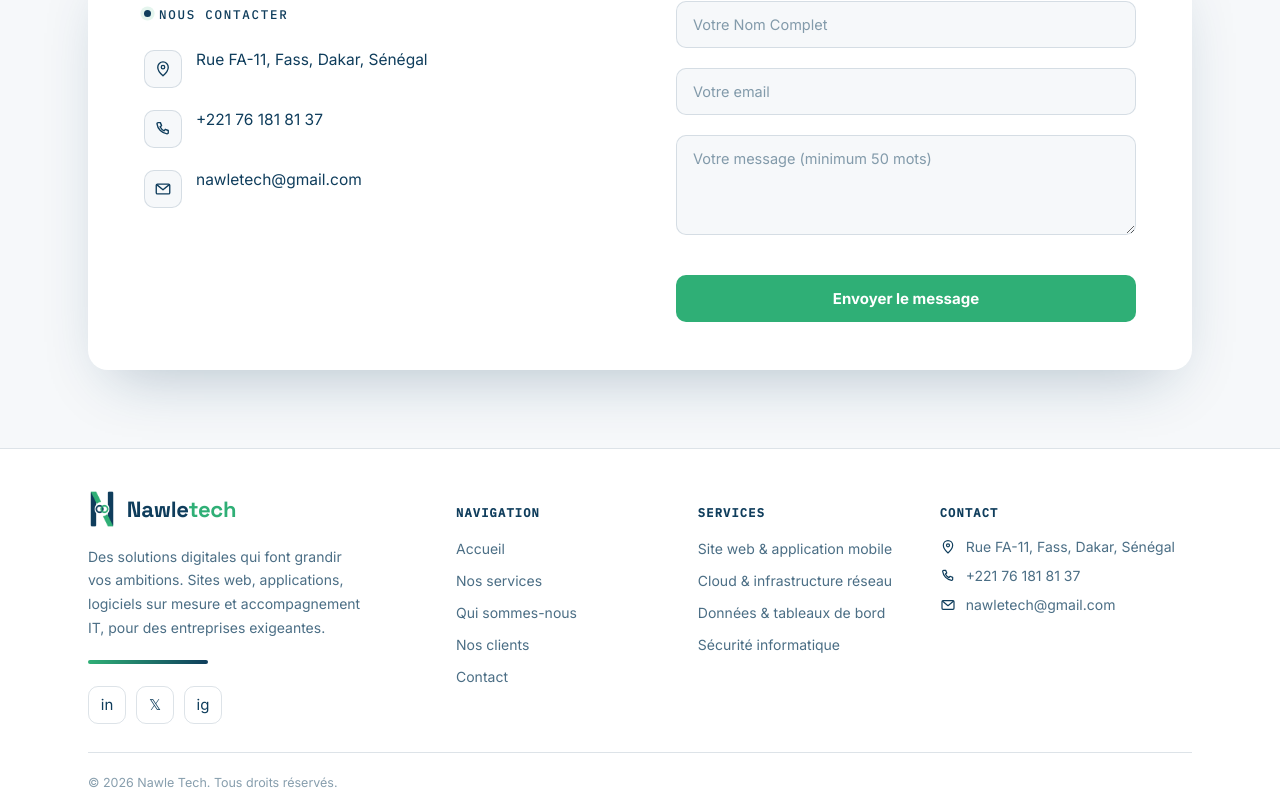
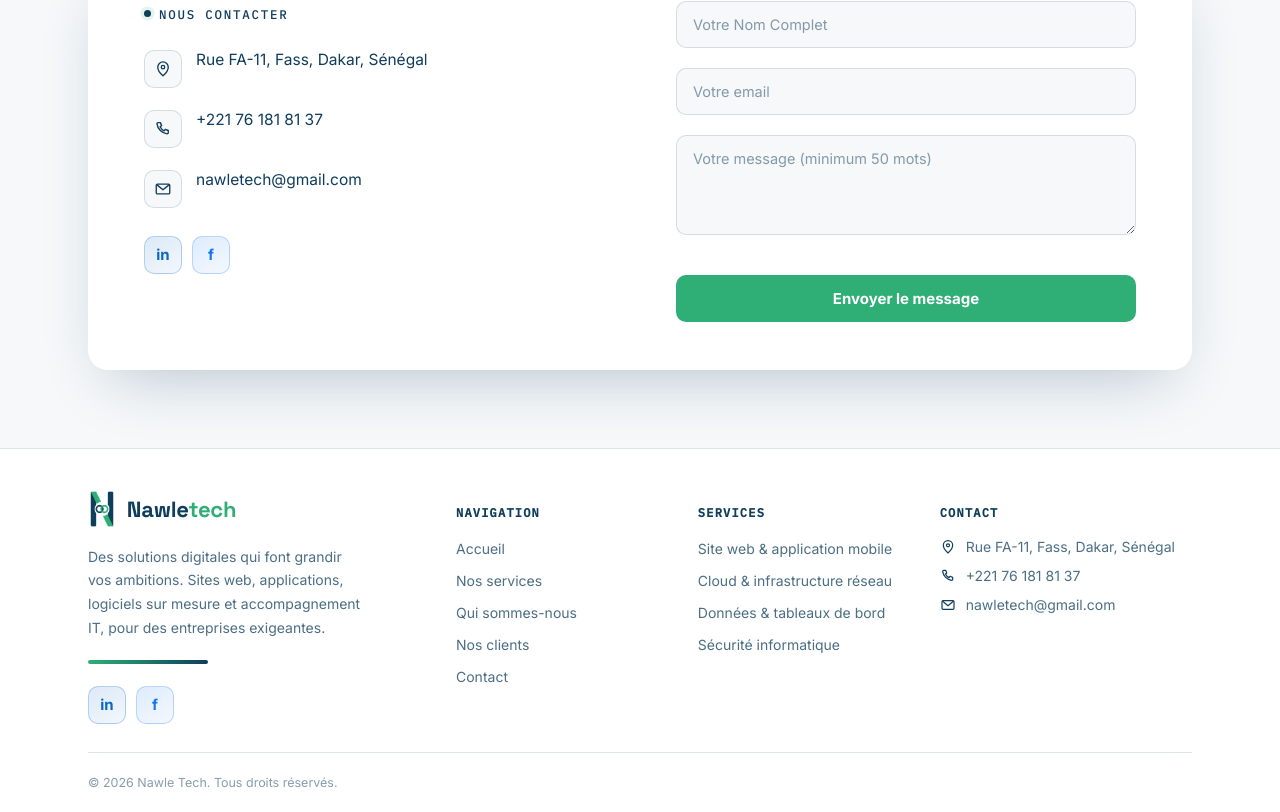
Before and after one commit to yobanteTech/nawletech, a React (Vite) app: page / in a window 1280 px wide. Shown: the part 3608-4420 px from the top of the page. Built offline with nearby package versions, Linux system fonts and the light colour scheme.

Commit message:
feat: ajoute Facebook et affiche les reseaux sociaux en couleurs de marque
Ajoute le lien Facebook (footer + schema sameAs), colore chaque icone
reseau social avec sa couleur de marque (LinkedIn bleu, Facebook bleu),
et affiche les icones a la fois dans la section Contact et le footer.

```diff
--- a/index.html
+++ b/index.html
@@ -154,7 +154,8 @@
         },
 
         "sameAs": [
-          "https://www.linkedin.com/company/nawletech/"
+          "https://www.linkedin.com/company/nawletech.com/",
+          "https://www.facebook.com/profile.php?id=61594120823150"
         ],
 
         "areaServed": [
--- a/src/App.tsx
+++ b/src/App.tsx
@@ -778,6 +778,10 @@ function App() {
                   </div>
                 </div>
               </div>
+              <div className="footer-social" style={{ marginTop: 28 }}>
+                <a href="https://www.linkedin.com/company/nawletech.com/" target="_blank" rel="noopener" aria-label="LinkedIn" className="social-linkedin">in</a>
+                <a href="https://www.facebook.com/profile.php?id=61594120823150" target="_blank" rel="noopener" aria-label="Facebook" className="social-facebook">f</a>
+              </div>
             </div>
             <form
               action="https://formsubmit.co/ajax/nawletech@gmail.com"
@@ -876,9 +880,8 @@ function App() {
               </p>
               <div className="brand-bar" aria-hidden="true"></div>
               <div className="footer-social" style={{ marginTop: 22 }}>
-                <a href="https://www.linkedin.com/company/nawletech/" target="_blank" rel="noopener" aria-label="LinkedIn">in</a>
-                <a href="#" aria-label="X">𝕏</a>
-                <a href="#" aria-label="Instagram">ig</a>
+                <a href="https://www.linkedin.com/company/nawletech.com/" target="_blank" rel="noopener" aria-label="LinkedIn" className="social-linkedin">in</a>
+                <a href="https://www.facebook.com/profile.php?id=61594120823150" target="_blank" rel="noopener" aria-label="Facebook" className="social-facebook">f</a>
               </div>
             </div>
             <div className="footer-col">
--- a/src/index.css
+++ b/src/index.css
@@ -508,11 +508,29 @@ footer{ background: var(--surface); color: var(--ink-soft); padding: 40px 0 0; p
   display:flex; gap:10px; margin-top: 4px;
 }
 .footer-social a{
-  width:38px; height:38px; border-radius: var(--radius-sm); border:1px solid var(--line); color: var(--ink);
-  display:flex; align-items:center; justify-content:center; font-size:15px;
-  transition: background var(--dur) var(--ease), transform var(--dur) var(--ease);
+  width:38px; height:38px; border-radius: var(--radius-sm);
+  display:flex; align-items:center; justify-content:center; font-size:15px; font-weight:700;
+  transition: background var(--dur) var(--ease), transform var(--dur) var(--ease), color var(--dur) var(--ease), box-shadow var(--dur) var(--ease), border-color var(--dur) var(--ease);
 }
-.footer-social a:hover{ background: var(--bg); transform: translateY(-3px); }
+.footer-social a:hover{ transform: translateY(-3px); border-color: transparent; color:#fff; }
+
+.social-linkedin{
+  border:1px solid rgba(10,102,194,0.25); color: #0A66C2;
+  background: linear-gradient(150deg, rgba(10,102,194,0.14), rgba(10,102,194,0.05));
+}
+.social-linkedin:hover{
+  background: linear-gradient(135deg, #0A66C2, #084d94);
+  box-shadow: 0 12px 22px -10px rgba(10,102,194,0.55);
+}
+
+.social-facebook{
+  border:1px solid rgba(24,119,242,0.25); color: #1877F2;
+  background: linear-gradient(150deg, rgba(24,119,242,0.14), rgba(24,119,242,0.05));
+}
+.social-facebook:hover{
+  background: linear-gradient(135deg, #1877F2, #0f5bc2);
+  box-shadow: 0 12px 22px -10px rgba(24,119,242,0.55);
+}
 .footer-bottom{
   position:relative;
   display:flex; justify-content:space-between; align-items:center; flex-wrap:wrap; gap:12px;
```
